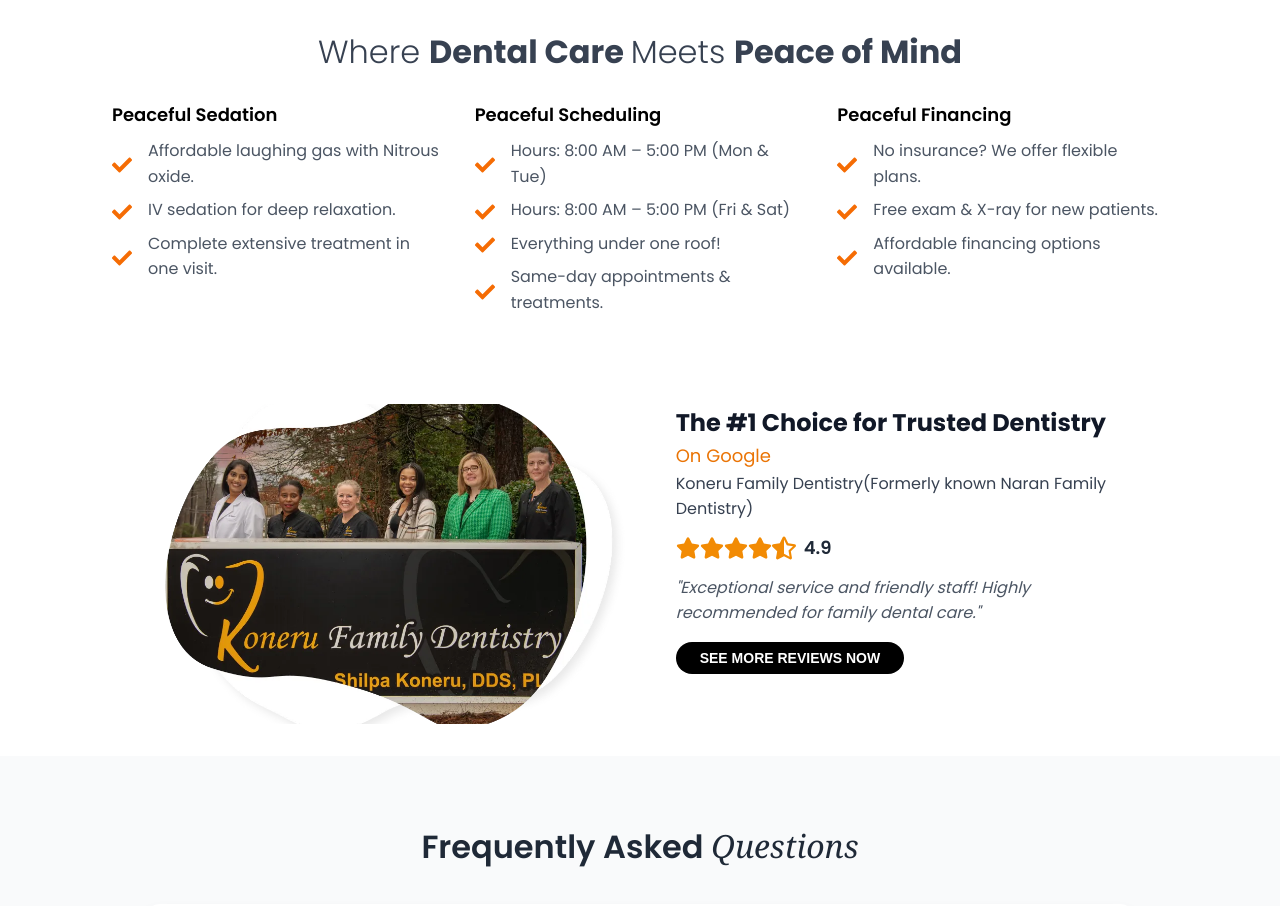
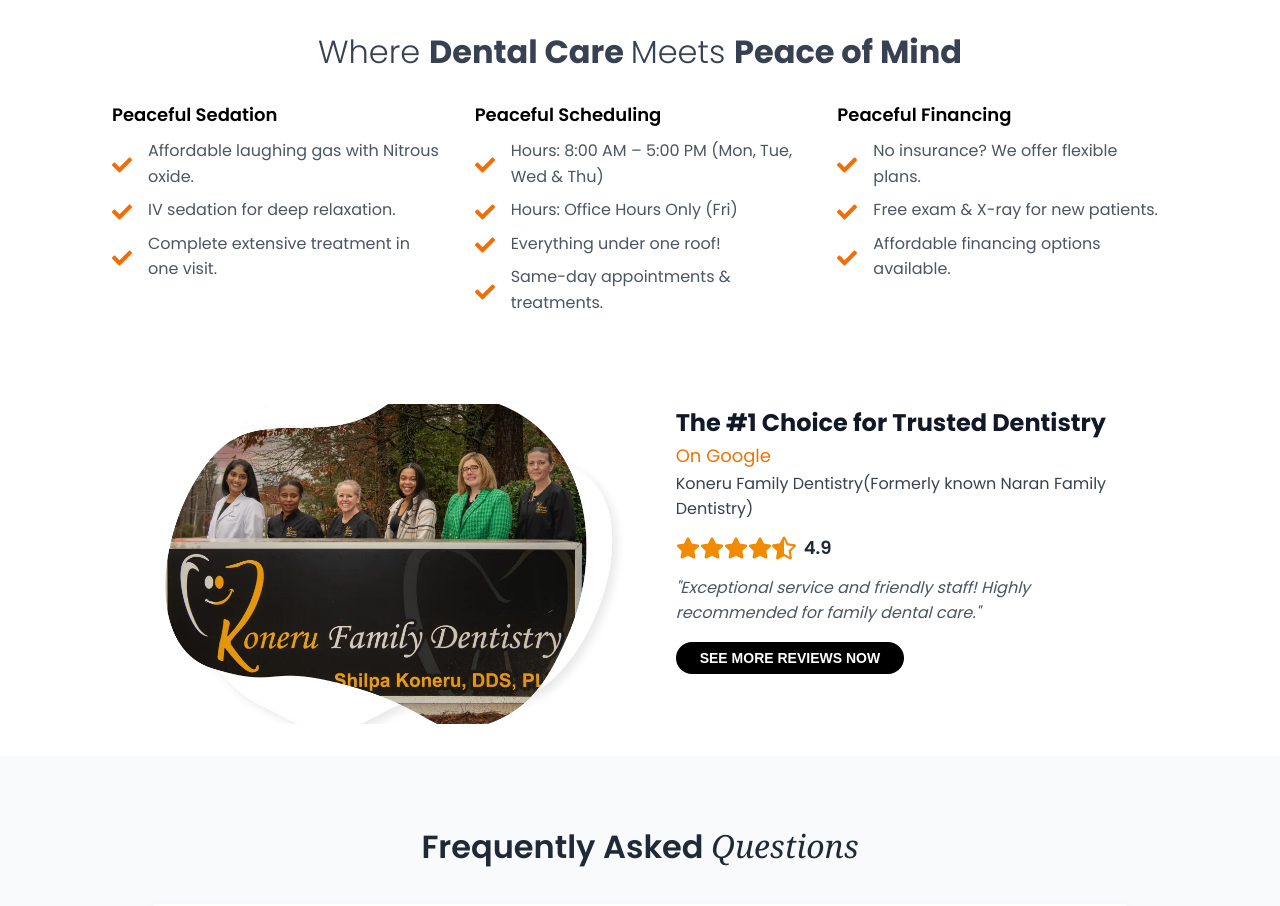
Before and after one commit to vbreddy9/koneru, a React (Vite) app in the folder frontend/: page / in a window 1280 px wide. Shown: the part 3480-4386 px from the top of the page. Built offline with nearby package versions, Linux system fonts and the light colour scheme.

Commit message:
Update WorryFreeSection.jsx

```diff
--- a/frontend/src/WorryFreeSection.jsx
+++ b/frontend/src/WorryFreeSection.jsx
@@ -22,8 +22,8 @@
         <div className="column">
           <h3 className="column-title">Peaceful Scheduling</h3>
           <ul className="feature-list">
-            <li><FaCheck className="icon" /> Hours: 8:00 AM – 5:00 PM (Mon & Tue)</li>
-            <li><FaCheck className="icon" /> Hours: 8:00 AM – 5:00 PM (Fri & Sat)</li>
+            <li><FaCheck className="icon" /> Hours: 8:00 AM – 5:00 PM (Mon, Tue, Wed & Thu)</li>
+            <li><FaCheck className="icon" /> Hours: Office Hours Only (Fri)</li>
             <li><FaCheck className="icon" /> Everything under one roof!</li>
             <li><FaCheck className="icon" /> Same-day appointments & treatments.</li>
           </ul>
```
